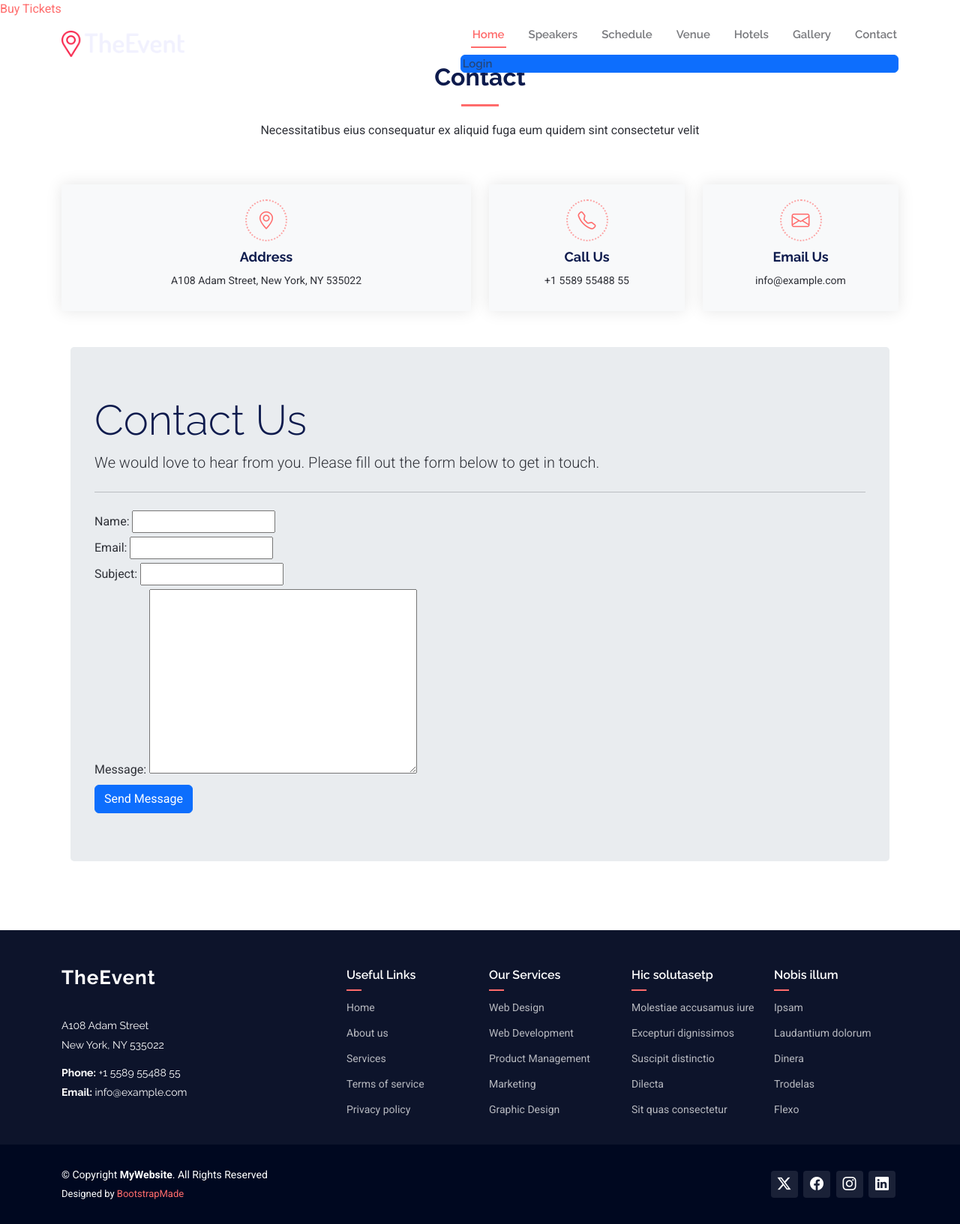
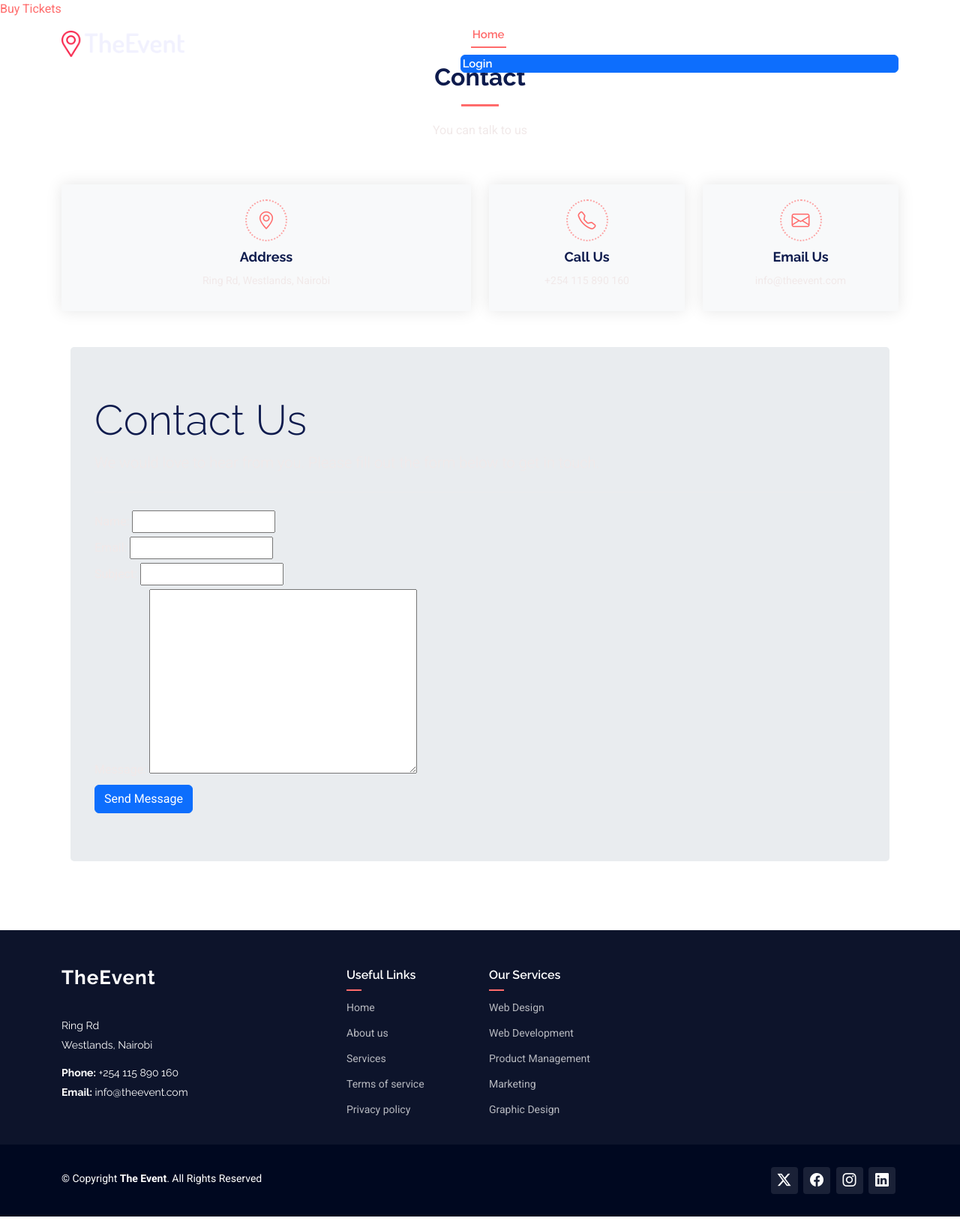
Before and after one commit to TrippyDusk58/The-Event, a Django app: page /fest/contact/ in a window 1280 px wide. Shown: the whole page at 75% size. Run offline with Django 5.2, Linux system fonts and the light colour scheme; some libraries are stand-ins or nearby versions.

Commit message:
second commit

```diff
--- a/fest/static/css/main.css
+++ b/fest/static/css/main.css
@@ -20,7 +20,7 @@
 /* Global Colors */
 :root {
   --background-color: #ffffff; /* Light background */
-  --default-color: #2f3138; /* Dark gray for text */
+  --default-color: #f1e9e9; /* Dark gray for text */
   --heading-color: #0e1b4d; /* Deep blue for headings */
   --accent-color: #ff6b6b; /* Coral red for accents */
   --surface-color: #f8f9fa; /* Light gray for surfaces */
@@ -29,7 +29,7 @@
 
 /* Nav Menu Colors */
 :root {
-  --nav-color: rgba(47, 49, 56, 0.65); /* Semi-transparent dark gray */
+  --nav-color: rgb(255, 255, 255); /* Semi-transparent dark gray */
   --nav-hover-color: #ff6b6b; /* Coral red for hover */
   --nav-mobile-background-color: #ffffff; /* White for mobile nav */
   --nav-dropdown-background-color: #ffffff; /* White for dropdown */
--- a/fest/templates/base.html
+++ b/fest/templates/base.html
@@ -84,10 +84,10 @@
               <span class="sitename">TheEvent</span>
             </a>
             <div class="footer-contact pt-3">
-              <p>A108 Adam Street</p>
-              <p>New York, NY 535022</p>
-              <p class="mt-3"><strong>Phone:</strong> <span>+1 5589 55488 55</span></p>
-              <p><strong>Email:</strong> <span>info@example.com</span></p>
+              <p>Ring Rd</p>
+              <p>Westlands, Nairobi</p>
+              <p class="mt-3"><strong>Phone:</strong> <span>+254 115 890 160</span></p>
+              <p><strong>Email:</strong> <span>info@theevent.com</span></p>
             </div>
           </div>
 
@@ -113,27 +113,27 @@
             </ul>
           </div>
 
-          <div class="col-lg-2 col-md-3 footer-links">
-            <h4>Hic solutasetp</h4>
-            <ul>
-              <li><a href="#">Molestiae accusamus iure</a></li>
-              <li><a href="#">Excepturi dignissimos</a></li>
-              <li><a href="#">Suscipit distinctio</a></li>
-              <li><a href="#">Dilecta</a></li>
-              <li><a href="#">Sit quas consectetur</a></li>
-            </ul>
-          </div>
+<!--          <div class="col-lg-2 col-md-3 footer-links">-->
+<!--            <h4>Hic solutasetp</h4>-->
+<!--            <ul>-->
+<!--              <li><a href="#">Molestiae accusamus iure</a></li>-->
+<!--              <li><a href="#">Excepturi dignissimos</a></li>-->
+<!--              <li><a href="#">Suscipit distinctio</a></li>-->
+<!--              <li><a href="#">Dilecta</a></li>-->
+<!--              <li><a href="#">Sit quas consectetur</a></li>-->
+<!--            </ul>-->
+<!--          </div>-->
 
-          <div class="col-lg-2 col-md-3 footer-links">
-            <h4>Nobis illum</h4>
-            <ul>
-              <li><a href="#">Ipsam</a></li>
-              <li><a href="#">Laudantium dolorum</a></li>
-              <li><a href="#">Dinera</a></li>
-              <li><a href="#">Trodelas</a></li>
-              <li><a href="#">Flexo</a></li>
-            </ul>
-          </div>
+<!--          <div class="col-lg-2 col-md-3 footer-links">-->
+<!--            <h4>Nobis illum</h4>-->
+<!--            <ul>-->
+<!--              <li><a href="#">Ipsam</a></li>-->
+<!--              <li><a href="#">Laudantium dolorum</a></li>-->
+<!--              <li><a href="#">Dinera</a></li>-->
+<!--              <li><a href="#">Trodelas</a></li>-->
+<!--              <li><a href="#">Flexo</a></li>-->
+<!--            </ul>-->
+<!--          </div>-->
 
         </div>
       </div>
@@ -144,14 +144,14 @@
 
         <div class="d-flex flex-column align-items-center align-items-lg-start">
           <div>
-            © Copyright <strong><span>MyWebsite</span></strong>. All Rights Reserved
+            © Copyright <strong><span>The Event</span></strong>. All Rights Reserved
           </div>
           <div class="credits">
             <!-- All the links in the footer should remain intact. -->
             <!-- You can delete the links only if you purchased the pro version. -->
             <!-- Licensing information: https://bootstrapmade.com/license/ -->
             <!-- Purchase the pro version with working PHP/AJAX contact form: https://bootstrapmade.com/herobiz-bootstrap-business-template/ -->
-            Designed by <a href="https://bootstrapmade.com/">BootstrapMade</a>
+<!--            Designed by <a href="https://bootstrapmade.com/">BootstrapMade</a>-->
           </div>
         </div>
 
--- a/fest/templates/buy_ticket.html
+++ b/fest/templates/buy_ticket.html
@@ -11,7 +11,7 @@
         <label for="amount">Amount:</label>
         <input type="number" name="amount" id="amount" class="form-control" required>
 
-        <button type="submit" class="btn btn-primary mt-3">Pay Now</button>
+        <button type="submit"  class="btn btn-primary mt-3"><a href="{% url 'stk_push_request' %}">Pay Now</a></button>
     </form>
 
     <div id="responseMessage" class="mt-3"></div>
--- a/fest/templates/contact.html
+++ b/fest/templates/contact.html
@@ -11,7 +11,7 @@
         <!-- Section Title -->
         <div class="container section-title" data-aos="fade-up">
           <h2>Contact</h2>
-          <p>Necessitatibus eius consequatur ex aliquid fuga eum quidem sint consectetur velit</p>
+          <p>You can talk to us</p>
         </div><!-- End Section Title -->
 
         <div class="container" data-aos="fade-up" data-aos-delay="100">
@@ -22,7 +22,7 @@
               <div class="info-item d-flex flex-column justify-content-center align-items-center" data-aos="fade-up" data-aos-delay="200">
                 <i class="bi bi-geo-alt"></i>
                 <h3>Address</h3>
-                <p>A108 Adam Street, New York, NY 535022</p>
+                <p>Ring Rd, Westlands, Nairobi</p>
               </div>
             </div><!-- End Info Item -->
 
@@ -30,7 +30,7 @@
               <div class="info-item d-flex flex-column justify-content-center align-items-center" data-aos="fade-up" data-aos-delay="300">
                 <i class="bi bi-telephone"></i>
                 <h3>Call Us</h3>
-                <p>+1 5589 55488 55</p>
+                <p>+254 115 890 160</p>
               </div>
             </div><!-- End Info Item -->
 
@@ -38,7 +38,7 @@
               <div class="info-item d-flex flex-column justify-content-center align-items-center" data-aos="fade-up" data-aos-delay="400">
                 <i class="bi bi-envelope"></i>
                 <h3>Email Us</h3>
-                <p>info@example.com</p>
+                <p>info@theevent.com</p>
               </div>
             </div><!-- End Info Item -->
 
--- a/fest/urls.py
+++ b/fest/urls.py
@@ -34,7 +34,7 @@ urlpatterns = [
     path('login/', views.login_view, name='login'),
     path('logout/', views.logout_view, name='logout'),
     path("register/", register_view, name="register"),
-    path('stk-push/', stk_push_request, name='stk_push_request'),
+    path('stk-push/', views.stk_push_request, name='stk_push_request'),
     path("buy_ticket/", buy_ticket, name="buy_ticket"),
     path('mpesa-callback/', mpesa_callback, name='mpesa_callback'),
     path('payments/', payment_history, name='payment_history'),
```
Also changed, not shown: db.sqlite3.
